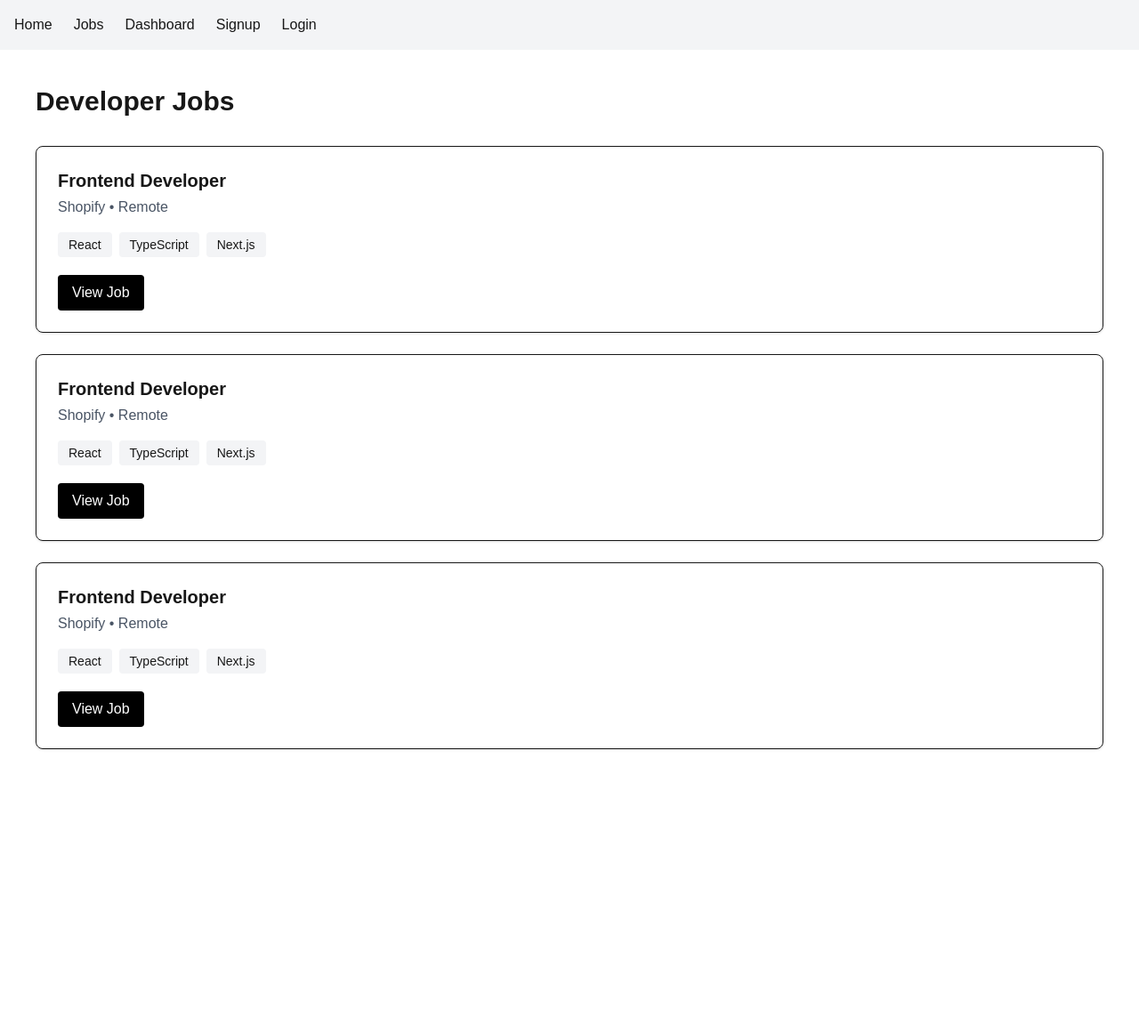
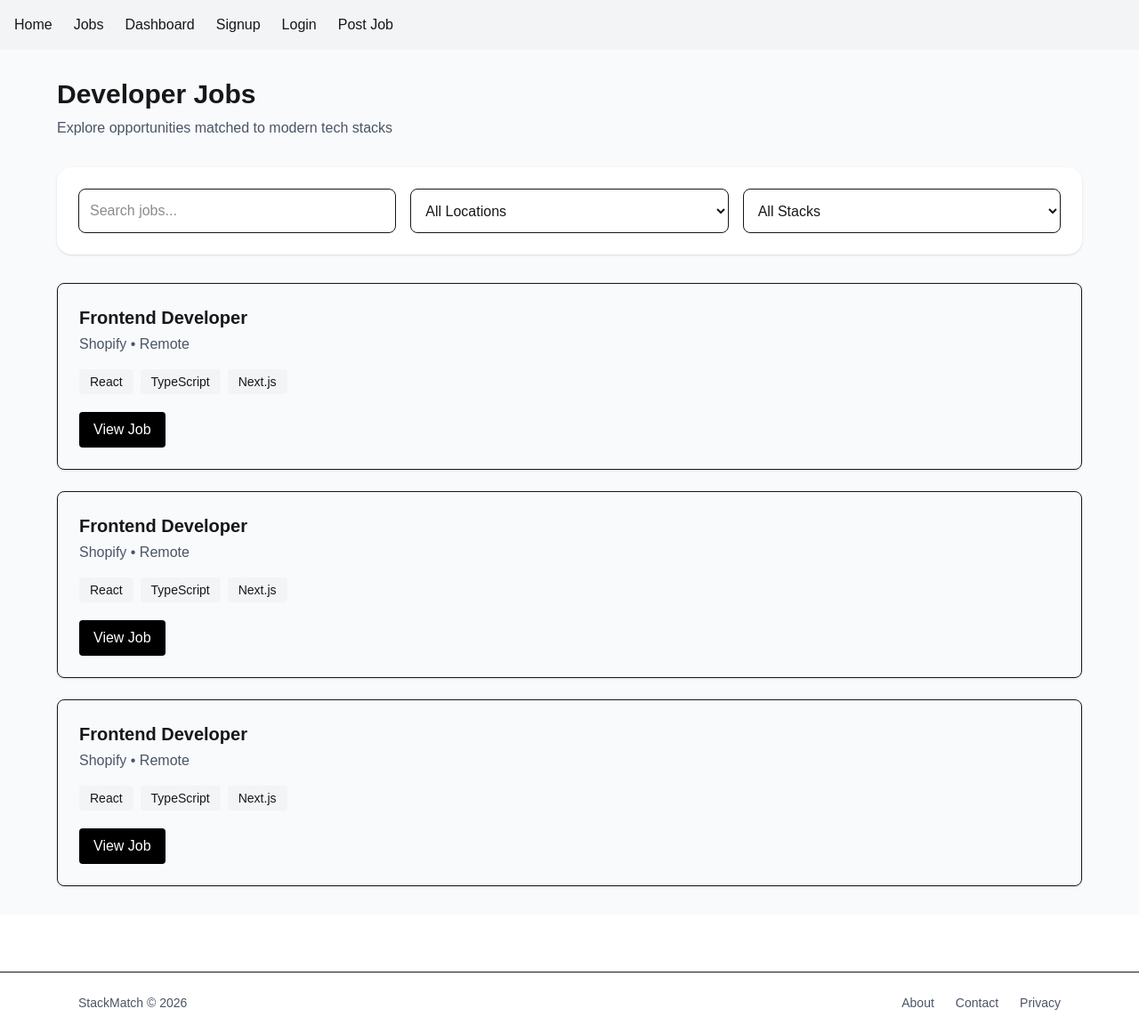
Before and after one commit to roopamdeep/stackmatch, a Next.js app: page /jobs in a window 1280 px wide. Shown: the whole page at 89% size. Before the commit the page ends 882 px from the top, so only its background shows below. Built offline with nearby package versions, Linux system fonts and the light colour scheme.

Commit message:
Complete static UI

```diff
--- /dev/null
+++ b/app/company/post-job/page.tsx
@@ -0,0 +1,53 @@
+export default function PostJobPage() {
+  return (
+    <main className="min-h-screen bg-gray-50 p-8">
+      <div className="max-w-3xl mx-auto bg-white rounded-2xl shadow-sm p-8">
+        <h1 className="text-3xl font-bold">Post a Job</h1>
+        <p className="text-gray-600 mt-2">
+          Create a new job listing for StackMatch
+        </p>
+
+        <form className="mt-8 flex flex-col gap-4">
+          <input
+            type="text"
+            placeholder="Job Title"
+            className="border rounded-lg p-3"
+          />
+
+          <input
+            type="text"
+            placeholder="Company Name"
+            className="border rounded-lg p-3"
+          />
+
+          <input
+            type="text"
+            placeholder="Location"
+            className="border rounded-lg p-3"
+          />
+
+          <input
+            type="text"
+            placeholder="Tech Stack (e.g. React, Node.js, PostgreSQL)"
+            className="border rounded-lg p-3"
+          />
+
+          <input
+            type="text"
+            placeholder="Salary Range"
+            className="border rounded-lg p-3"
+          />
+
+          <textarea
+            placeholder="Job Description"
+            className="border rounded-lg p-3 min-h-[160px]"
+          />
+
+          <button className="bg-black text-white rounded-lg p-3">
+            Post Job
+          </button>
+        </form>
+      </div>
+    </main>
+  );
+}
--- a/app/dashboard/page.tsx
+++ b/app/dashboard/page.tsx
@@ -11,20 +11,30 @@ export default function DashboardPage() {
             <p className="text-gray-600 mt-2">
               Complete your developer profile
             </p>
+            <button className="mt-4 border px-4 py-2 rounded-lg">
+              Update Profile
+            </button>
           </div>
 
           <div className="bg-white p-6 rounded-2xl shadow-sm">
             <h2 className="text-lg font-semibold">Resume</h2>
             <p className="text-gray-600 mt-2">Upload your latest resume</p>
+            <button className="mt-4 border px-4 py-2 rounded-lg">
+              Upload Resume
+            </button>
           </div>
 
           <div className="bg-white p-6 rounded-2xl shadow-sm">
             <h2 className="text-lg font-semibold">Job Matches</h2>
             <p className="text-gray-600 mt-2">View your recommended jobs</p>
+            <button className="mt-4 border px-4 py-2 rounded-lg">
+              View Matches
+            </button>
           </div>
         </div>
 
-        <div className="bg-white p-6 rounded-2xl shadow-sm mt-8">
+        <div className="grid md:grid-cols-2 gap-6 mt-8">
+          <div className="bg-white p-6 rounded-2xl shadow-sm">
             <h2 className="text-xl font-semibold">Recent Activity</h2>
             <ul className="mt-4 space-y-3 text-gray-600">
               <li>Applied to Frontend Developer at Shopify</li>
@@ -32,6 +42,16 @@ export default function DashboardPage() {
               <li>Received 3 new job matches</li>
             </ul>
           </div>
+
+          <div className="bg-white p-6 rounded-2xl shadow-sm">
+            <h2 className="text-xl font-semibold">Recommended Actions</h2>
+            <ul className="mt-4 space-y-3 text-gray-600">
+              <li>Complete your profile to improve matches</li>
+              <li>Add your latest project experience</li>
+              <li>Explore remote React roles</li>
+            </ul>
+          </div>
+        </div>
       </div>
     </main>
   );
--- /dev/null
+++ b/app/jobs/[id]/page.tsx
@@ -0,0 +1,43 @@
+export default function JobDetailsPage() {
+  return (
+    <main className="min-h-screen bg-gray-50 p-8">
+      <div className="max-w-4xl mx-auto bg-white rounded-2xl shadow-sm p-8">
+        <p className="text-sm text-gray-500">Job Details</p>
+
+        <h1 className="text-3xl font-bold mt-2">Frontend Developer</h1>
+
+        <p className="text-gray-600 mt-2">Shopify • Remote</p>
+
+        <div className="flex gap-2 mt-4 flex-wrap">
+          <span className="bg-gray-100 px-3 py-1 rounded text-sm">React</span>
+          <span className="bg-gray-100 px-3 py-1 rounded text-sm">
+            TypeScript
+          </span>
+          <span className="bg-gray-100 px-3 py-1 rounded text-sm">Next.js</span>
+        </div>
+
+        <section className="mt-8">
+          <h2 className="text-xl font-semibold">About the Role</h2>
+          <p className="text-gray-600 mt-3 leading-7">
+            We are looking for a frontend developer to build modern, scalable
+            user interfaces and collaborate closely with design and backend
+            teams.
+          </p>
+        </section>
+
+        <section className="mt-8">
+          <h2 className="text-xl font-semibold">Requirements</h2>
+          <ul className="list-disc pl-6 text-gray-600 mt-3 space-y-2">
+            <li>2+ years of frontend development experience</li>
+            <li>Strong knowledge of React and TypeScript</li>
+            <li>Experience with modern UI development practices</li>
+          </ul>
+        </section>
+
+        <button className="mt-8 bg-black text-white px-6 py-3 rounded-lg">
+          Apply Now
+        </button>
+      </div>
+    </main>
+  );
+}
--- a/app/jobs/page.tsx
+++ b/app/jobs/page.tsx
@@ -2,13 +2,42 @@ import JobCard from "../../components/JobCard";
 
 export default function JobsPage() {
   return (
-    <main className="p-10">
-      <h1 className="text-3xl font-bold mb-8">Developer Jobs</h1>
+    <main className="min-h-screen bg-gray-50 p-8">
+      <div className="max-w-6xl mx-auto">
+        <h1 className="text-3xl font-bold">Developer Jobs</h1>
+        <p className="text-gray-600 mt-2">
+          Explore opportunities matched to modern tech stacks
+        </p>
 
-      <div className="grid gap-6">
-        <JobCard />
-        <JobCard />
-        <JobCard />
+        <div className="bg-white rounded-2xl shadow-sm p-6 mt-8">
+          <div className="grid md:grid-cols-3 gap-4">
+            <input
+              type="text"
+              placeholder="Search jobs..."
+              className="border rounded-lg p-3"
+            />
+
+            <select className="border rounded-lg p-3">
+              <option>All Locations</option>
+              <option>Remote</option>
+              <option>Toronto</option>
+              <option>Vancouver</option>
+            </select>
+
+            <select className="border rounded-lg p-3">
+              <option>All Stacks</option>
+              <option>React</option>
+              <option>Node.js</option>
+              <option>Next.js</option>
+            </select>
+          </div>
+        </div>
+
+        <div className="grid gap-6 mt-8">
+          <JobCard />
+          <JobCard />
+          <JobCard />
+        </div>
       </div>
     </main>
   );
--- a/app/layout.tsx
+++ b/app/layout.tsx
@@ -2,6 +2,7 @@ import type { Metadata } from "next";
 import { Geist, Geist_Mono } from "next/font/google";
 import "./globals.css";
 import Navbar from "../components/NavBar";
+import Footer from "../components/Footer";
 
 const geistSans = Geist({
   variable: "--font-geist-sans",
@@ -30,6 +31,7 @@ export default function RootLayout({
       >
         <Navbar />
         {children}
+        <Footer />
       </body>
     </html>
   );
--- a/app/page.tsx
+++ b/app/page.tsx
@@ -1,6 +1,7 @@
 export default function Home() {
   return (
-    <main className="min-h-screen flex flex-col items-center justify-center text-center p-10">
+    <main className="min-h-screen bg-white">
+      <section className="flex flex-col items-center justify-center text-center p-10 min-h-[80vh]">
         <h1 className="text-5xl font-bold">StackMatch 🚀</h1>
 
         <p className="mt-4 text-xl text-gray-600 max-w-xl">
@@ -14,6 +15,34 @@ export default function Home() {
 
           <button className="border px-6 py-3 rounded-lg">Post Jobs</button>
         </div>
+      </section>
+
+      <section className="p-10 bg-gray-50">
+        <h2 className="text-3xl font-bold text-center">Why StackMatch?</h2>
+
+        <div className="grid md:grid-cols-3 gap-6 mt-10 max-w-6xl mx-auto">
+          <div className="bg-white p-6 rounded-2xl shadow-sm">
+            <h3 className="text-xl font-semibold">Smart Matching</h3>
+            <p className="text-gray-600 mt-3">
+              Connect developers and recruiters using real tech stack alignment.
+            </p>
+          </div>
+
+          <div className="bg-white p-6 rounded-2xl shadow-sm">
+            <h3 className="text-xl font-semibold">Resume Insights</h3>
+            <p className="text-gray-600 mt-3">
+              Help candidates present their skills clearly and effectively.
+            </p>
+          </div>
+
+          <div className="bg-white p-6 rounded-2xl shadow-sm">
+            <h3 className="text-xl font-semibold">Faster Hiring</h3>
+            <p className="text-gray-600 mt-3">
+              Reduce hiring friction with focused, stack-based discovery.
+            </p>
+          </div>
+        </div>
+      </section>
     </main>
   );
 }
--- /dev/null
+++ b/components/Footer.tsx
@@ -0,0 +1,15 @@
+export default function Footer() {
+  return (
+    <footer className="border-t mt-16">
+      <div className="max-w-6xl mx-auto px-6 py-6 flex flex-col md:flex-row items-center justify-between text-sm text-gray-600">
+        <p>StackMatch © 2026</p>
+
+        <div className="flex gap-6 mt-3 md:mt-0">
+          <a href="#">About</a>
+          <a href="#">Contact</a>
+          <a href="#">Privacy</a>
+        </div>
+      </div>
+    </footer>
+  );
+}
--- a/components/NavBar.tsx
+++ b/components/NavBar.tsx
@@ -7,6 +7,7 @@ export default function Navbar() {
       <Link href="/dashboard">Dashboard</Link>
       <Link href="/signup">Signup</Link>
       <Link href="/login">Login</Link>
+      <Link href="/company/post-job">Post Job</Link>
     </nav>
   );
 }
```
Lines whose indentation alone changed are shown as unchanged.
